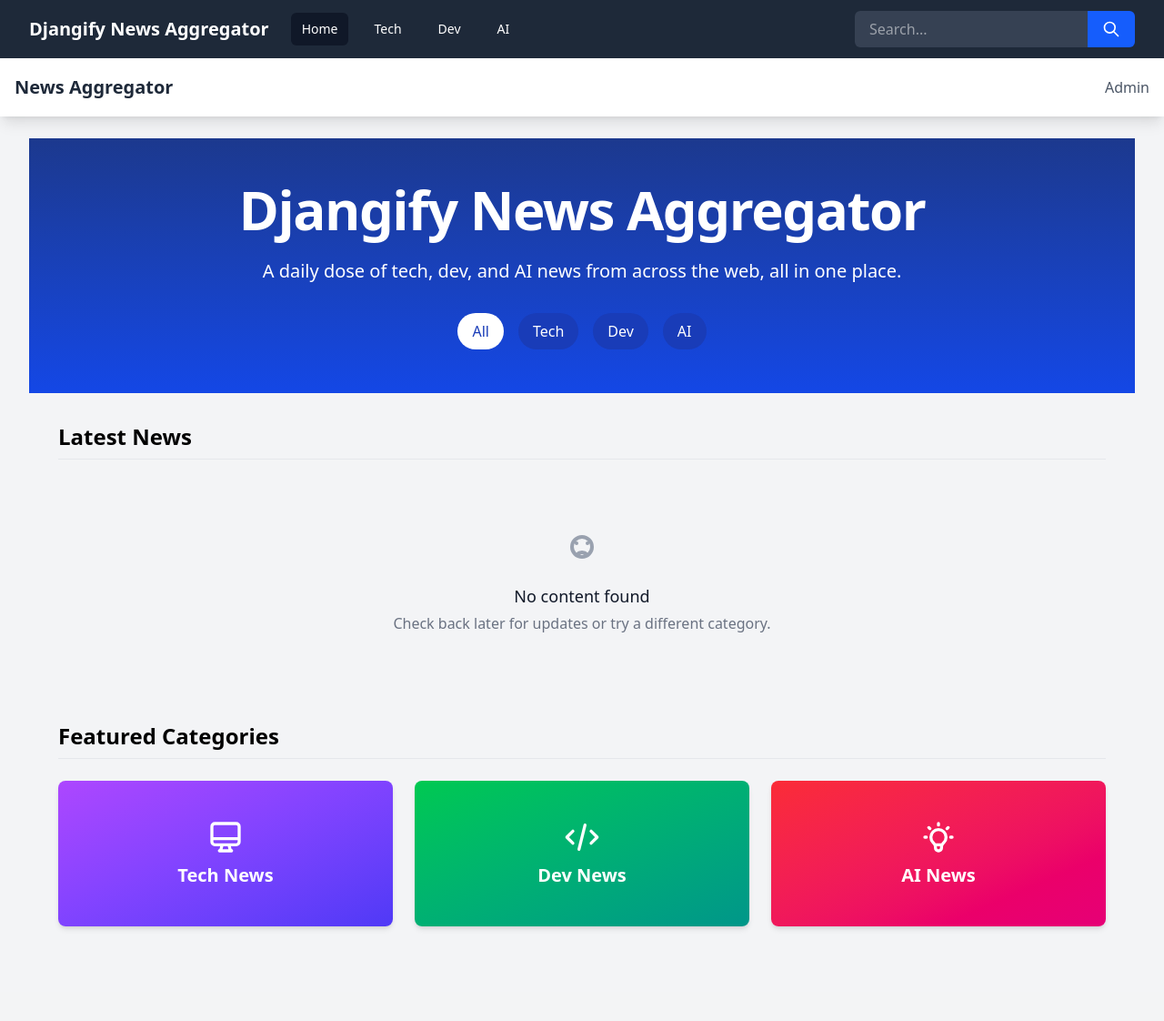
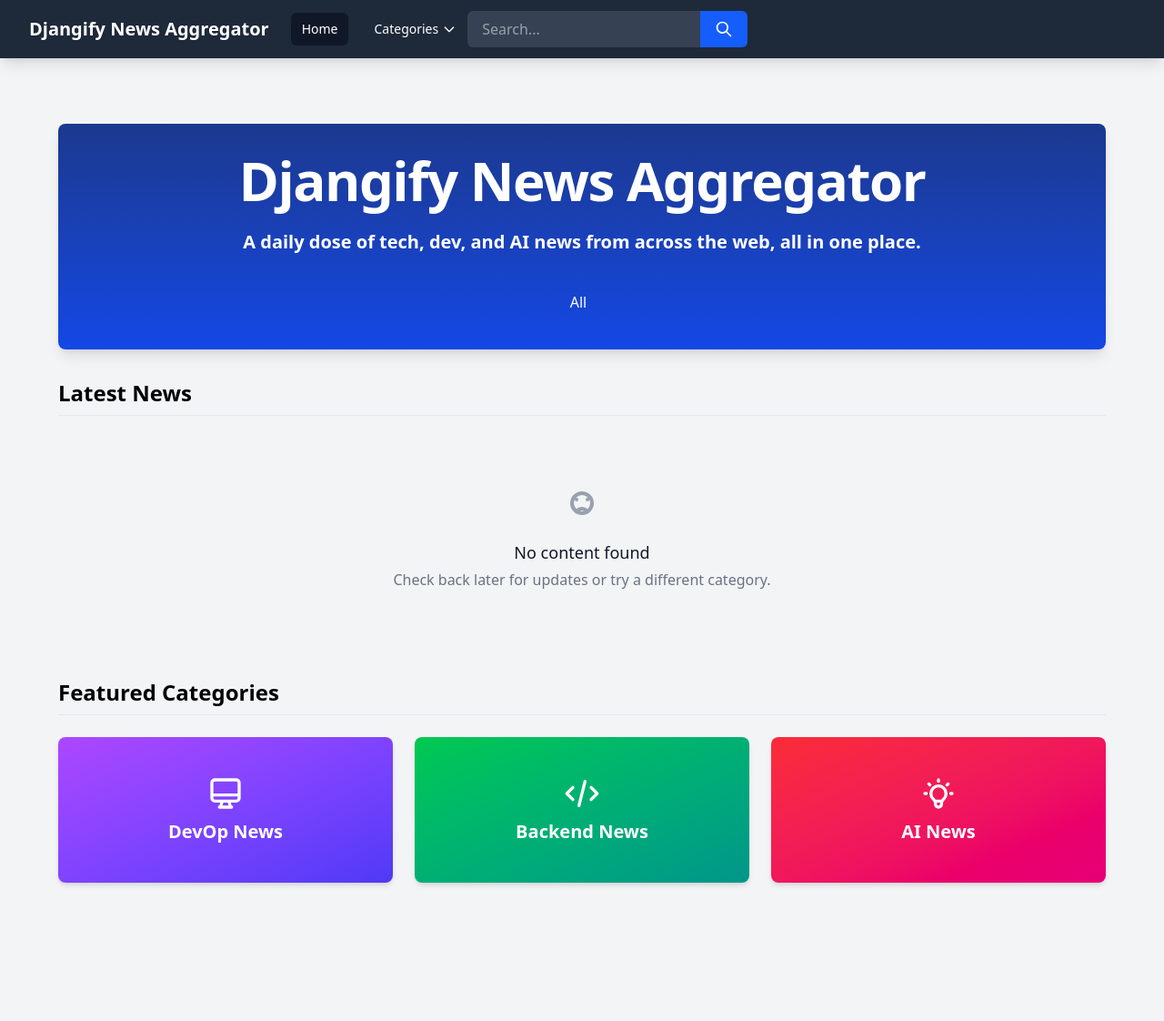
Before and after one commit to djangify/news, a Django app: page / in a window 1280 px wide. Shown: the whole page at 91% size. Before the commit the page ends 1021 px from the top, so only its background shows below. Run offline with Django 5.2, Linux system fonts and the light colour scheme; data that the repository does not hold is empty; style sheets or scripts are compiled from the project's sources.

Commit message:
Update categories to lower case in model and change menu to display as dropdown

```diff
--- a/core/views.py
+++ b/core/views.py
@@ -1,31 +1,50 @@
 # core/views.py
 from django.shortcuts import render
-from feeds.models import Content
+from feeds.models import Content, RSSFeed
+
+def get_all_categories():
+    """Get all unique categories from the RSSFeed model with their display names"""
+    # Get unique categories directly from CATEGORY_CHOICES
+    # But only include ones that are actually in use
+    used_categories = set(RSSFeed.objects.values_list('category', flat=True).distinct())
+
+    # Return a list of tuples (value, display_name) for each category that's in use
+    return [(cat_value, cat_display) for cat_value, cat_display in RSSFeed.CATEGORY_CHOICES
+            if cat_value in used_categories]
 
 def index(request, category=None):
+    # Get all unique categories for navigation
+    all_categories = get_all_categories()
+
     # Get content filtered by category if provided
     if category:
         content_list = Content.objects.filter(category__iexact=category).order_by('-published_date')
     else:
         content_list = Content.objects.all().order_by('-published_date')
 
-    # Paginate the content
-    content_list = content_list[:12]  # Show first 12 items, rest will load via AJAX
+    # Paginate the content - first 12 items only, rest loaded via AJAX
+    content_list = content_list[:12]
 
+    # Create a single context with all needed variables
     context = {
         'content_list': content_list,
-        'category': category,
+        'all_categories': all_categories,
+        'category': category,  # Keep this to highlight the current category
+        'category_choices': dict(RSSFeed.CATEGORY_CHOICES)  # Add the choices dictionary
     }
-    # Using the template directly from the root templates directory
+
+    # Only one return statement
     return render(request, 'index.html', context)
-
 
 def search(request):
     query = request.GET.get('q', '')
     content_list = Content.objects.filter(title__icontains=query).order_by('-published_date')
+    all_categories = get_all_categories()
 
     context = {
         'content_list': content_list,
         'query': query,
+        'all_categories': all_categories,
+        'category_choices': dict(RSSFeed.CATEGORY_CHOICES)  # Add the choices dictionary
     }
     return render(request, 'index.html', context)
--- a/feeds/management/commands/fetch_feeds.py
+++ b/feeds/management/commands/fetch_feeds.py
@@ -4,7 +4,6 @@ from django.core.management.base import BaseCommand
 from django.utils import timezone
 from feeds.models import RSSFeed
 from feeds.services.feed_fetcher import FeedFetcher
-import asyncio
 import logging
 
 logger = logging.getLogger(__name__)
@@ -22,7 +21,7 @@ class Command(BaseCommand):
 
         for feed in active_feeds:
             try:
-                asyncio.run(fetcher.fetch_feed(feed))
+                fetcher.fetch_feed(self)
                 self.stdout.write(self.style.SUCCESS(f'Successfully fetched: {feed.name}'))
             except Exception as e:
                 self.stdout.write(self.style.ERROR(f'Error fetching {feed.name}: {str(e)}'))
--- a/templates/base.html
+++ b/templates/base.html
@@ -4,27 +4,13 @@
 <head>
     <meta charset="UTF-8">
     <meta name="viewport" content="width=device-width, initial-scale=1.0">
+    <script defer src="https://unpkg.com/alpinejs@3.x.x/dist/cdn.min.js"></script>
     <title>Djangify News Aggregator</title>
     {% load static %}
     <link href="{% static 'css/output.css' %}" rel="stylesheet">
 </head>
 <body class="bg-gray-100">
   {% include 'components/nav.html' %}
-    <nav class="bg-white shadow-lg">
-        <div class="max-w-7xl mx-auto px-4">
-            <div class="flex justify-between h-16">
-                <div class="flex">
-                    <div class="flex-shrink-0 flex items-center">
-                        <a href="{% url 'content_list' %}" class="text-xl font-bold text-gray-800">News Aggregator</a>
-                    </div>
-                </div>
-                <div class="flex items-center">
-                    <a href="/admin" class="text-gray-600 hover:text-gray-900">Admin</a>
-                </div>
-            </div>
-        </div>
-    </nav>
-
     <main class="max-w-7xl mx-auto py-6 sm:px-6 lg:px-8">
         {% block content %}{% endblock %}
     </main>
--- a/templates/components/nav.html
+++ b/templates/components/nav.html
@@ -11,15 +11,26 @@
         <!-- Main Navigation -->
         <div class="hidden md:ml-6 md:flex md:space-x-4">
           <a href="{% url 'home' %}" class="px-3 py-2 rounded-md text-sm font-medium {% if request.path == '/' %}bg-gray-900{% else %}hover:bg-gray-700{% endif %}">Home</a>
-          <a href="{% url 'category' 'tech' %}" class="px-3 py-2 rounded-md text-sm font-medium {% if 'tech' in request.path %}bg-gray-900{% else %}hover:bg-gray-700{% endif %}">Tech</a>
-          <a href="{% url 'category' 'dev' %}" class="px-3 py-2 rounded-md text-sm font-medium {% if 'dev' in request.path %}bg-gray-900{% else %}hover:bg-gray-700{% endif %}">Dev</a>
-          <a href="{% url 'category' 'ai' %}" class="px-3 py-2 rounded-md text-sm font-medium {% if 'ai' in request.path %}bg-gray-900{% else %}hover:bg-gray-700{% endif %}">AI</a>
+
+          <!-- Categories Dropdown -->
+          <div class="relative" x-data="{ open: false }">
+            <button @click="open = !open" type="button" class="px-3 py-2 rounded-md text-sm font-medium hover:bg-gray-700  flex items-center" aria-expanded="false" aria-haspopup="true">
+              Categories
+              <svg class="ml-1 h-4 w-4" xmlns="http://www.w3.org/2000/svg" fill="none" viewBox="0 0 24 24" stroke="currentColor">
+                <path stroke-linecap="round" stroke-linejoin="round" stroke-width="2" d="M19 9l-7 7-7-7" />
+              </svg>
+            </button>
+            <div x-show="open" @click.away="open = false" class="origin-top-right absolute right-0 mt-2 w-48 rounded-md shadow-lg py-1 bg-gray-700 ring-1 ring-black ring-opacity-5 z-50" role="menu" aria-orientation="vertical" aria-labelledby="categories-menu">
+              {% for cat_value, cat_display in all_categories %}
+                <a href="{% url 'category' cat_value|lower %}" class="block px-4 py-2 text-sm text-gray-700 hover:bg-gray-100" role="menuitem">{{ cat_display }}</a>
+              {% endfor %}
+            </div>
           </div>
         </div>
 
       <!-- Search -->
       <div class="flex items-center">
-        <div class="relative">
+        <div class="relative ml-auto">
           <form action="{% url 'search' %}" method="get" class="flex">
             <input type="text" name="q" placeholder="Search..." class="bg-gray-700 text-white rounded-l-md px-4 py-2 focus:outline-none focus:ring-2 focus:ring-blue-500 w-64">
             <button type="submit" class="bg-blue-600 hover:bg-blue-700 text-white px-4 py-2 rounded-r-md">
@@ -46,30 +57,33 @@
   <div class="md:hidden hidden" id="mobile-menu">
     <div class="px-2 pt-2 pb-3 space-y-1 sm:px-3">
       <a href="{% url 'home' %}" class="block px-3 py-2 rounded-md text-base font-medium {% if request.path == '/' %}bg-gray-900 text-white{% else %}text-gray-300 hover:bg-gray-700 hover:text-white{% endif %}">Home</a>
-      <a href="{% url 'category' 'tech' %}" class="block px-3 py-2 rounded-md text-base font-medium {% if 'tech' in request.path %}bg-gray-900 text-white{% else %}text-gray-300 hover:bg-gray-700 hover:text-white{% endif %}">Tech</a>
-      <a href="{% url 'category' 'dev' %}" class="block px-3 py-2 rounded-md text-base font-medium {% if 'dev' in request.path %}bg-gray-900 text-white{% else %}text-gray-300 hover:bg-gray-700 hover:text-white{% endif %}">Dev</a>
-      <a href="{% url 'category' 'ai' %}" class="block px-3 py-2 rounded-md text-base font-medium {% if 'ai' in request.path %}bg-gray-900 text-white{% else %}text-gray-300 hover:bg-gray-700 hover:text-white{% endif %}">AI</a>
-      <form action="{% url 'search' %}" method="get" class="mt-3 px-3">
-        <div class="flex">
-          <input type="text" name="q" placeholder="Search..." class="bg-gray-700 text-white rounded-l-md px-4 py-2 focus:outline-none focus:ring-2 focus:ring-blue-500 w-full">
-          <button type="submit" class="bg-blue-600 hover:bg-blue-700 text-white px-4 py-2 rounded-r-md">
-            <svg xmlns="http://www.w3.org/2000/svg" class="h-5 w-5" fill="none" viewBox="0 0 24 24" stroke="currentColor">
-              <path stroke-linecap="round" stroke-linejoin="round" stroke-width="2" d="M21 21l-6-6m2-5a7 7 0 11-14 0 7 7 0 0114 0z" />
+
+      <!-- Categories dropdown for mobile -->
+      <div id="mobile-categories-menu" class="relative">
+        <button onclick="toggleMobileCategories()" type="button" class="w-full text-left block px-3 py-2 rounded-md text-base font-medium text-gray-300 hover:bg-gray-700 hover:text-white" aria-expanded="false" aria-haspopup="true">
+          Categories
+          <svg class="inline-block ml-1 h-4 w-4" xmlns="http://www.w3.org/2000/svg" fill="none" viewBox="0 0 24 24" stroke="currentColor">
+            <path stroke-linecap="round" stroke-linejoin="round" stroke-width="2" d="M19 9l-7 7-7-7" />
           </svg>
         </button>
-        </div>
-      </form>
+        <div id="mobile-categories-dropdown" class="hidden pl-4 py-2 space-y-1">
+          {% for cat_value, cat_display in all_categories %}
+            <a href="{% url 'category' cat_value|lower %}" class="block px-3 py-2 rounded-md text-base font-medium text-gray-300 hover:bg-gray-700 hover:text-white">{{ cat_display }}</a>
+          {% endfor %}
         </div>
       </div>
-</nav>
+    </div>
+  </div>
 
   <script>
     document.addEventListener('DOMContentLoaded', function() {
-    const mobileMenuButton = document.getElementById('mobile-menu-button');
-    const mobileMenu = document.getElementById('mobile-menu');
+      // Existing mobile menu toggle code...
 
-    mobileMenuButton.addEventListener('click', function() {
-      mobileMenu.classList.toggle('hidden');
-    });
+      // Add toggle function for categories dropdown
+      window.toggleMobileCategories = function() {
+        const dropdown = document.getElementById('mobile-categories-dropdown');
+        dropdown.classList.toggle('hidden');
+      }
     });
   </script>
+</nav>
--- a/templates/index.html
+++ b/templates/index.html
@@ -4,9 +4,9 @@
 {% block title %}News Aggregator - Your Daily Dose of News{% endblock %}
 
 {% block content %}
-<div class="bg-gradient-to-b from-blue-900 to-blue-700 text-white py-12 mb-8">
-  <div class="max-w-7xl mx-auto px-4 sm:px-6 lg:px-8">
-    <div class="text-center">
+<div class=" text-black py-12 mb-8 ">
+  <div class="max-w-7xl mx-auto px-4 sm:px-6 lg:px-8 ">
+    <div class="text-center text-white bg-gradient-to-b from-blue-900 to-blue-700 py-8 rounded-lg shadow-lg font-black">
       <h1 class="text-4xl font-extrabold tracking-tight sm:text-5xl lg:text-6xl">
         Djangify News Aggregator
       </h1>
@@ -15,28 +15,42 @@
       </p>
 
       <!-- Category Filter Pills -->
-      <div class="mt-8 flex justify-center space-x-4">
-        <a href="{% url 'home' %}" class="px-4 py-2 rounded-full {% if not category %}bg-white text-blue-800 font-medium{% else %}bg-blue-800 bg-opacity-30 hover:bg-opacity-40 text-white{% endif %}">
+      <div class="mt-8 flex flex-wrap justify-center gap-2">
+        <a href="{% url 'home' %}" class="px-4 py-2 rounded-full {% if not category %} font-medium{% else %}bg-opacity-30 hover:bg-opacity-40 text-white{% endif %}" aria-current="{% if not category %}page{% else %}false{% endif %}">
           All
         </a>
-        <a href="{% url 'category' 'tech' %}" class="px-4 py-2 rounded-full {% if category == 'tech' %}bg-white text-blue-800 font-medium{% else %}bg-blue-800 bg-opacity-30 hover:bg-opacity-40 text-white{% endif %}">
-          Tech
-        </a>
-        <a href="{% url 'category' 'dev' %}" class="px-4 py-2 rounded-full {% if category == 'dev' %}bg-white text-blue-800 font-medium{% else %}bg-blue-800 bg-opacity-30 hover:bg-opacity-40 text-white{% endif %}">
-          Dev
-        </a>
-        <a href="{% url 'category' 'ai' %}" class="px-4 py-2 rounded-full {% if category == 'ai' %}bg-white text-blue-800 font-medium{% else %}bg-blue-800 bg-opacity-30 hover:bg-opacity-40 text-white{% endif %}">
-          AI
-        </a>
+
+        <!-- Category dropdown for small screens -->
+        <div class="relative sm:hidden" x-data="{ open: false }">
+          <button @click="open = !open" type="button" class="px-4 py-2 rounded-full bg-blue-900 bg-opacity-30 hover:bg-opacity-40 text-black" aria-expanded="false" aria-haspopup="true">
+            Categories
+            <svg class="inline-block ml-1 h-4 w-4" xmlns="http://www.w3.org/2000/svg" fill="none" viewBox="0 0 24 24" stroke="currentColor">
+              <path stroke-linecap="round" stroke-linejoin="round" stroke-width="2" d="M19 9l-7 7-7-7" />
+            </svg>
+          </button>
+          <div x-show="open" @click.away="open = false" class="origin-top-right absolute right-0 mt-2 w-48 rounded-md shadow-lg py-1 bg-blue-800" role="menu" aria-orientation="vertical">
+            {% for cat_value, cat_display in all_categories %}
+              <a href="{% url 'category' cat_value|lower %}" class="block px-4 py-2 text-sm text-gray-700 hover:bg-gray-100" role="menuitem">{{ cat_display }}</a>
+            {% endfor %}
+          </div>
+        </div>
+
+        <!-- Individual category pills for larger screens -->
+        <div class="hidden sm:flex sm:flex-wrap sm:gap-2">
+          {% for cat_value, cat_display in all_categories %}
+            <a href="{% url 'category' cat_value|lower %}" class="px-4 py-2 rounded-full {% if category == cat_value|lower %}bg-blue-900 text-blue-800 font-medium{% else %}bg-blue-800 bg-opacity-30 hover:bg-opacity-40 text-white{% endif %}" aria-current="{% if category == cat_value|lower %}page{% else %}false{% endif %}">
+              {{ cat_display }}
+            </a>
+          {% endfor %}
+        </div>
       </div>
-    </div>
   </div>
 </div>
 
 <div class="max-w-7xl mx-auto px-4 sm:px-6 lg:px-8 mb-12">
   <!-- Latest News Section -->
   <div class="mb-12">
-    <h2 class="text-2xl font-bold mb-6 pb-2 border-b border-gray-200">
+    <h2 class="text-2xl font-bold mt-8 mb-6 pb-2 border-b border-gray-200">
       {% if category %}{{ category|title }} News{% else %}Latest News{% endif %}
     </h2>
 
@@ -74,25 +88,25 @@
     <h2 class="text-2xl font-bold mb-6 pb-2 border-b border-gray-200">Featured Categories</h2>
     <div class="grid grid-cols-1 md:grid-cols-3 gap-6">
       <!-- Tech Category Card -->
-      <a href="{% url 'category' 'tech' %}" class="group block bg-gradient-to-br from-purple-500 to-indigo-600 rounded-lg shadow-md overflow-hidden h-40">
+      <a href="{% url 'category' 'devops' %}" class="group block bg-gradient-to-br from-purple-500 to-indigo-600 rounded-lg shadow-md overflow-hidden h-40">
         <div class="h-full flex items-center justify-center px-6 transition-transform duration-300 group-hover:scale-105">
           <div class="text-center text-white">
             <svg xmlns="http://www.w3.org/2000/svg" class="h-10 w-10 mx-auto mb-2" fill="none" viewBox="0 0 24 24" stroke="currentColor">
               <path stroke-linecap="round" stroke-linejoin="round" stroke-width="2" d="M9.75 17L9 20l-1 1h8l-1-1-.75-3M3 13h18M5 17h14a2 2 0 002-2V5a2 2 0 00-2-2H5a2 2 0 00-2 2v10a2 2 0 002 2z" />
             </svg>
-            <h3 class="text-xl font-bold">Tech News</h3>
+            <h3 class="text-xl font-bold">DevOp News</h3>
           </div>
         </div>
       </a>
 
-      <!-- Dev Category Card -->
-      <a href="{% url 'category' 'dev' %}" class="group block bg-gradient-to-br from-green-500 to-teal-600 rounded-lg shadow-md overflow-hidden h-40">
+      <!-- Backend Category Card -->
+      <a href="{% url 'category' 'backend' %}" class="group block bg-gradient-to-br from-green-500 to-teal-600 rounded-lg shadow-md overflow-hidden h-40">
         <div class="h-full flex items-center justify-center px-6 transition-transform duration-300 group-hover:scale-105">
           <div class="text-center text-white">
             <svg xmlns="http://www.w3.org/2000/svg" class="h-10 w-10 mx-auto mb-2" fill="none" viewBox="0 0 24 24" stroke="currentColor">
               <path stroke-linecap="round" stroke-linejoin="round" stroke-width="2" d="M10 20l4-16m4 4l4 4-4 4M6 16l-4-4 4-4" />
             </svg>
-            <h3 class="text-xl font-bold">Dev News</h3>
+            <h3 class="text-xl font-bold">Backend News</h3>
           </div>
         </div>
       </a>
```
Also changed, not shown: feeds/admin.py (+14 -4 lines), feeds/models.py (+17 -5 lines), feeds/services/feed_fetcher.py (+4 -25 lines), feeds/views.py (+17 -3 lines), feeds/migrations/0004_alter_rssfeed_category.py (added), feeds/migrations/0005_alter_rssfeed_category_alter_rssfeed_feed_type.py (added). Lines whose indentation alone changed are shown as unchanged.
